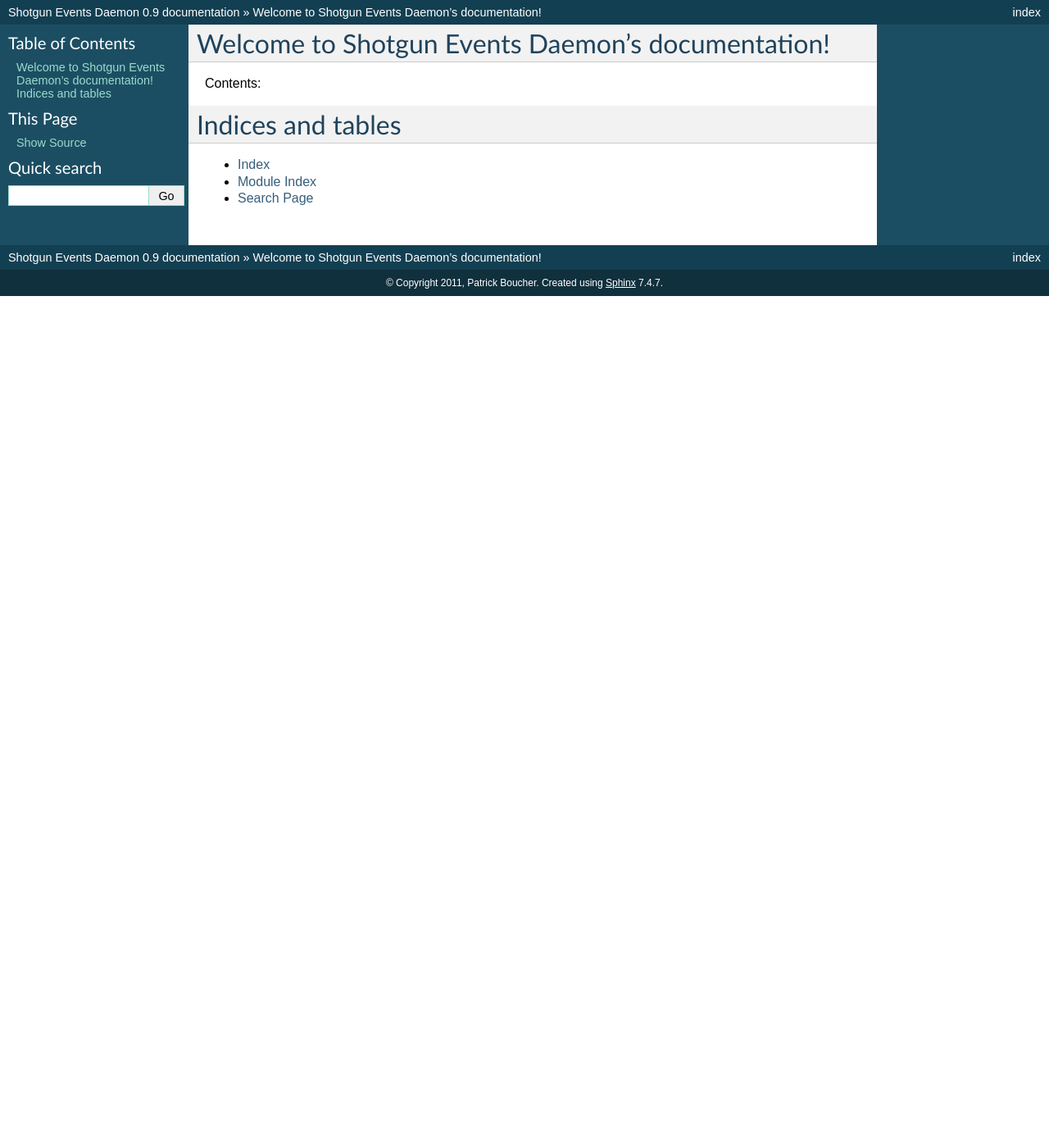
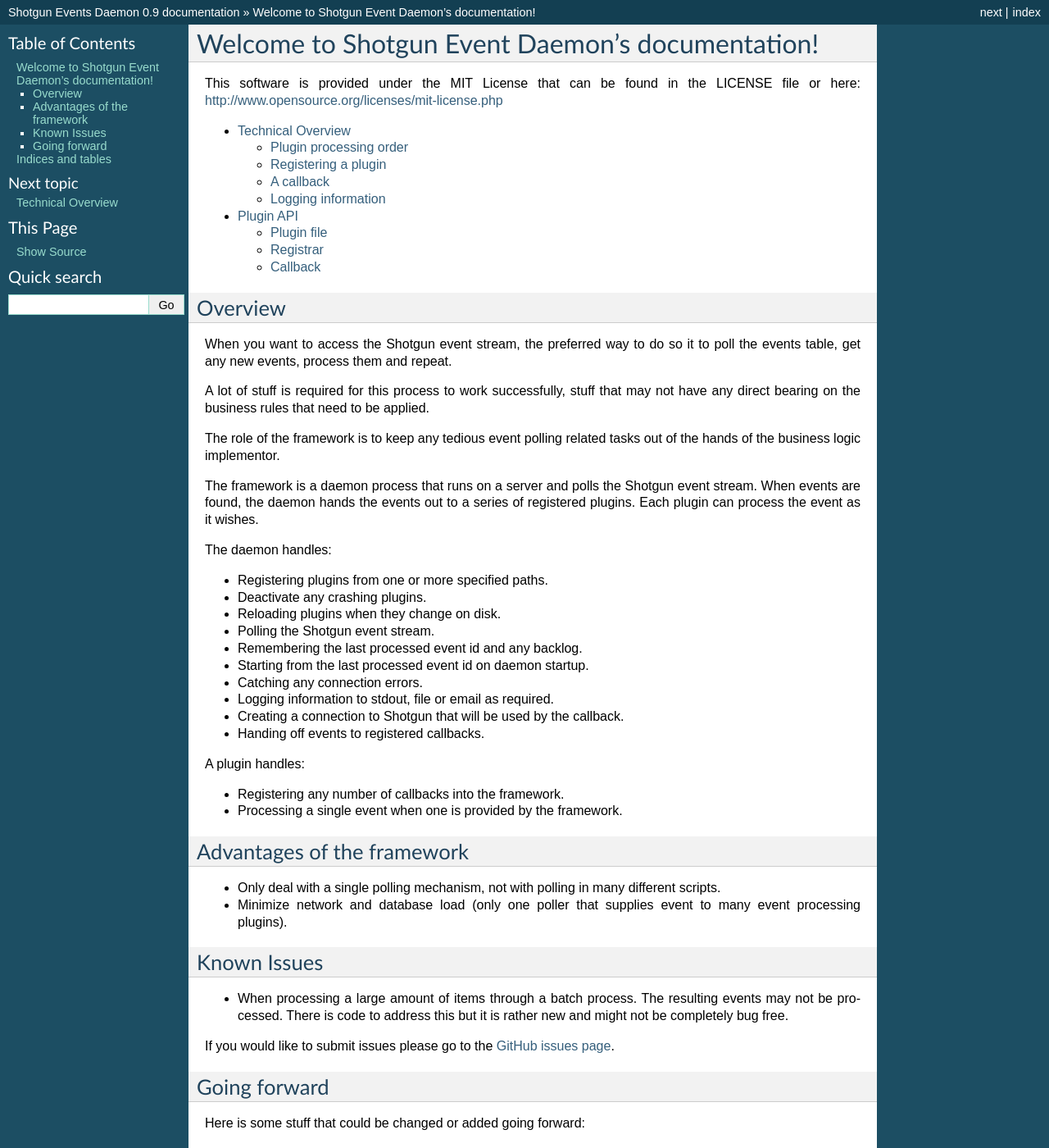
Before and after one commit to rodeofx/shotgunEvents, a Sphinx documentation site: the page built from docs/index.rst, in a window 1280 px wide and 1400 px high. Shown: the whole window at 82% size. Built offline with Sphinx 7.4.7, drawn with Linux system fonts in a browser that asks for light colours; some of the changed text lies outside the part shown.

```diff
--- /dev/null
+++ b/docs/api.rst
@@ -0,0 +1,132 @@
+Plugin API
+==========
+
+
+Plugin file
+-----------
+
+A plugin file is any *.py* file in a plugin path as specified in the config file.
+
+To be loaded by the framework, your plugin should at least implement the following function.
+
+.. function:: registerCallbacks(reg)
+
+	:param reg: The :class:`Registrar` you will interact with to tell the framework which functions to call.
+
+
+Registrar
+---------
+
+.. class:: Registrar
+
+	The Registrar is the object used to tell the framework how to interact with
+	a plugin.
+
+	.. method:: getLogger
+
+		Get the python Logger object used to log messages from within the plugin.
+
+		.. note::
+
+			You can access this through the :attr:`logger` property as well.
+
+	.. attribute:: logger
+
+		See :meth:`getLogger`.
+
+	.. method:: setEmails(* emails)
+
+		Set the emails that should receive error and critical notices when
+		something bad happens in this plugin or any of its callbacks.
+
+		To send emails to default addresses as specified in the configuration file (default)::
+
+			reg.setEmails(True)
+
+		To disable emails (this is not suggested as you won't get error messages)::
+
+			reg.setEmails(False)
+
+		To send emails to specific addresses use::
+
+			reg.setEmails('user1@domain.com')
+
+		or::
+
+			reg.setEmails('user1@domain.com', 'user2@domain.com')
+
+	.. method:: registerCallback(sgScriptName, sgScriptKey, callback, args=None, matchEvents=None)
+
+		Register a callback into the engine for this plugin.
+
+		:param str sgScriptName: The name of the script taken from the Shotgun scripts page.
+		:param str sgScriptKey: The application key for the script taken from a Shotgun script page.
+		:param callback: A callable function that. See :ref:`callback`.
+		:param args: Any object you want the framework to pass back into your callback.
+		:param dict matchEvents: A filter of events you want to have passed to your callback.
+
+		If no *matchEvent* filter is specified or None is specified, all events
+		will be passed to the callback. Otherwise each key in the *matchEvents*
+		filter is an event_type while each value is a list of possible
+		attribute_name::
+
+			matchEvents = {
+				'Shotgun_Task_Change': ['sg_status_list'],
+			}
+
+		You can have multiple event_type or attribute_names::
+
+			matchEvents = {
+				'Shotgun_Task_Change': ['sg_status_list'],
+				'Shotgun_Version_Change': ['description', 'sg_status_list']
+			}
+
+		You can filter on any event_type that has a given attribute_name::
+
+			matchEvents = {
+				'*': ['sg_status_list'],
+			}
+
+		You can also filter on any attribute_name for a given event_type::
+
+			matchEvents = {
+				'Shotgun_Version_Change': ['*']
+			}
+
+		Although the following is valid and functionally equivalent to
+		specifying nothing, it's just really useless::
+
+			matchEvents = {
+				'*': ['*']
+			}
+
+		.. note::
+
+			The point of the *args* argument is for you to be able to process
+			time consuming stuff in the :func:`registerCallbacks` function and
+			have it passed back to you at event processing time.
+
+		.. note::
+			Another use of the *args* argument could be to pass in a common
+			mutable, say a `dict`, to multiple callbacks to have them share
+			data.
+
+
+Callback
+--------
+
+
+A callback that will be registered with the system must take four arguments:
+
+- A Shotgun connection instance if you need to query Shotgun for additional
+  information.
+- A Python Logger object that should be used for reporting. Error and Critical
+  messages will be sent via email to any configured user.
+- The Shotgun event to be processed.
+- The *args* value passed in at callback registration time.
+
+.. warning::
+
+	You can do whatever you want in a plugin but if any exception raises back to
+	the framework. The plugin within which the offending callback lives will be
+	deactivated until the file on disk is changed.
--- a/docs/conf.py
+++ b/docs/conf.py
@@ -217,4 +217,7 @@ man_pages = [
 
 
 # Example configuration for intersphinx: refer to the Python standard library.
-intersphinx_mapping = {'http://docs.python.org/': None}
+intersphinx_mapping = {
+	'python': ('http://docs.python.org/', None),
+}
+intersphinx_cache_limit = 0
--- a/docs/index.rst
+++ b/docs/index.rst
@@ -1,15 +1,84 @@
-.. Shotgun Events Daemon documentation master file, created by
-   sphinx-quickstart on Fri Jan 28 14:26:45 2011.
-   You can adapt this file completely to your liking, but it should at least
-   contain the root `toctree` directive.
-
-Welcome to Shotgun Events Daemon's documentation!
+Welcome to Shotgun Event Daemon's documentation!
 =================================================
 
-Contents:
+This software is provided under the MIT License that can be found in the LICENSE
+file or here: http://www.opensource.org/licenses/mit-license.php
+
 
 .. toctree::
    :maxdepth: 2
+
+   Technical Overview <techOverview>
+   Plugin API <api>
+
+
+Overview
+--------
+
+When you want to access the Shotgun event stream, the preferred way to do so it
+to poll the events table, get any new events, process them and repeat.
+
+A lot of stuff is required for this process to work successfully, stuff that may
+not have any direct bearing on the business rules that need to be applied.
+
+The role of the framework is to keep any tedious event polling related tasks out
+of the hands of the business logic implementor.
+
+The framework is a daemon process that runs on a server and polls the Shotgun
+event stream. When events are found, the daemon hands the events out to a series
+of registered plugins. Each plugin can process the event as it wishes.
+
+The daemon handles:
+
+- Registering plugins from one or more specified paths.
+- Deactivate any crashing plugins.
+- Reloading plugins when they change on disk.
+- Polling the Shotgun event stream.
+- Remembering the last processed event id and any backlog.
+- Starting from the last processed event id on daemon startup.
+- Catching any connection errors.
+- Logging information to stdout, file or email as required.
+- Creating a connection to Shotgun that will be used by the callback.
+- Handing off events to registered callbacks.
+
+A plugin handles:
+
+- Registering any number of callbacks into the framework.
+- Processing a single event when one is provided by the framework.
+
+
+Advantages of the framework
+---------------------------
+
+- Only deal with a single polling mechanism, not with polling in many different
+  scripts.
+- Minimize network and database load (only one poller that supplies event to
+  many event processing plugins).
+
+
+Known Issues
+------------
+
+- When processing a large amount of items through a batch process. The resulting
+  events may not be processed. There is code to address this but it is rather new
+  and might not be completely bug free.
+
+If you would like to submit issues please go to the `GitHub issues page
+<https://github.com/pboucher/shotgunEvents/issues>`_.
+
+
+Going forward
+-------------
+
+Here is some stuff that could be changed or added going forward:
+
+- Parallelize the processing of events. A tough one considering possible event
+  dependencies.
+- Pass all data to the callbacks using a context object for better future
+  scalability.
+- Allow for late creation of the Shotgun connections on access by the callback.
+- Make config reading more robust.
+
 
 Indices and tables
 ==================
--- /dev/null
+++ b/docs/techOverview.rst
@@ -0,0 +1,83 @@
+Technical Overview
+==================
+
+
+Plugin processing order
+-----------------------
+
+Each event is always processed in the same predictable order so if any plugins
+or callbacks are co-dependant, your can safely organize their processing.
+
+The configuration file specifies a *paths* config that contains one or multiple
+plugin locations. The earlier the location in the list the earlier the contained
+plugins will be processed.
+
+Each plugin within a plugin path is then processed in ascending alphabetical order.
+
+.. note::
+
+	Internally the filenames are put in a list and sorted.
+
+Finally, each callback registered by a plugin is called in registration order.
+First resgistered, first run.
+
+It is suggested to keep any functionality that needs to share state somehow in
+the same plugin as one or multiple callbacks.
+
+
+Registering a plugin
+--------------------
+
+When the daemon loads, it looks in defined plugin locations and tries to import
+any .py file. If a .py file has a *registerCallbacks* function, it is called,
+passing in a Registrar object. The Registrar is what is used to do the callback
+registrations.
+
+Here is an example of a *registerCallbacks* function::
+
+	def registerCallbacks(reg):
+	    reg.registerCallback('name', 'apiKey', doEvent)
+
+The registerCallback method of the Registrar object requires three arguments:
+
+- A script name (as per Shotgun)
+- A script API key (as per Shotgun)
+- A callback to provide events to for processing
+
+Optionally, you can also provide an argument that will be passed on to the
+processing callback.
+
+
+A callback
+----------
+
+A callback requires four arguments:
+
+- A shotgun instance with which to fetch any required information
+- A logger object used to log messages.
+- The event to process
+- Any extra arguments provided at registration time
+
+Here is an example of a functional callback::
+
+	def doEvent(sg, logger, event, args):
+	    logger.info('In event %s...', str(event))
+
+
+Logging information
+-------------------
+
+All information can be passed out of the system (framework or plugins) by using
+the provided logger objects that come from the Python logging framework and are
+configured appropriately for you.
+
+To log from the registerCallbacks function do as follows::
+
+	def registerCallbacks(reg):
+	    reg.logger.info('info')
+	    reg.logger.error('error') # levels error and higher will be sent via email.
+
+To log from a callback function::
+
+	def myRegisteredCallback(sg, logger, event, args):
+	    logger.info('In callback...')
```
Also changed, not shown: 2 other files.
